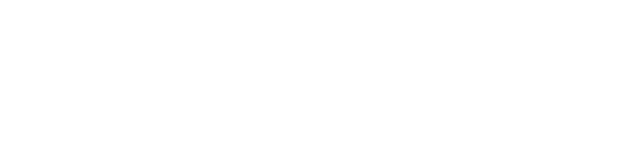
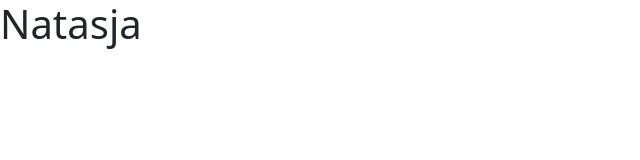
Before and after one commit to NatasjaBorchJensen/tema6, a website: page index.html in a window 1280 px wide. Shown: the whole page, without its empty margins (0-640 px from the left). Drawn offline with nearby package versions, Linux system fonts and the light colour scheme; files that its build step writes are made by us from their sources.

Commit message:
first commit Natasja

```diff
--- a/index.html
+++ b/index.html
@@ -16,6 +16,8 @@
 
 <body>
 
+<h1>Natasja</h1>
+
 
 
 <script src="https://cdn.jsdelivr.net/npm/bootstrap@5.3.8/dist/js/bootstrap.bundle.min.js"></script>
```
